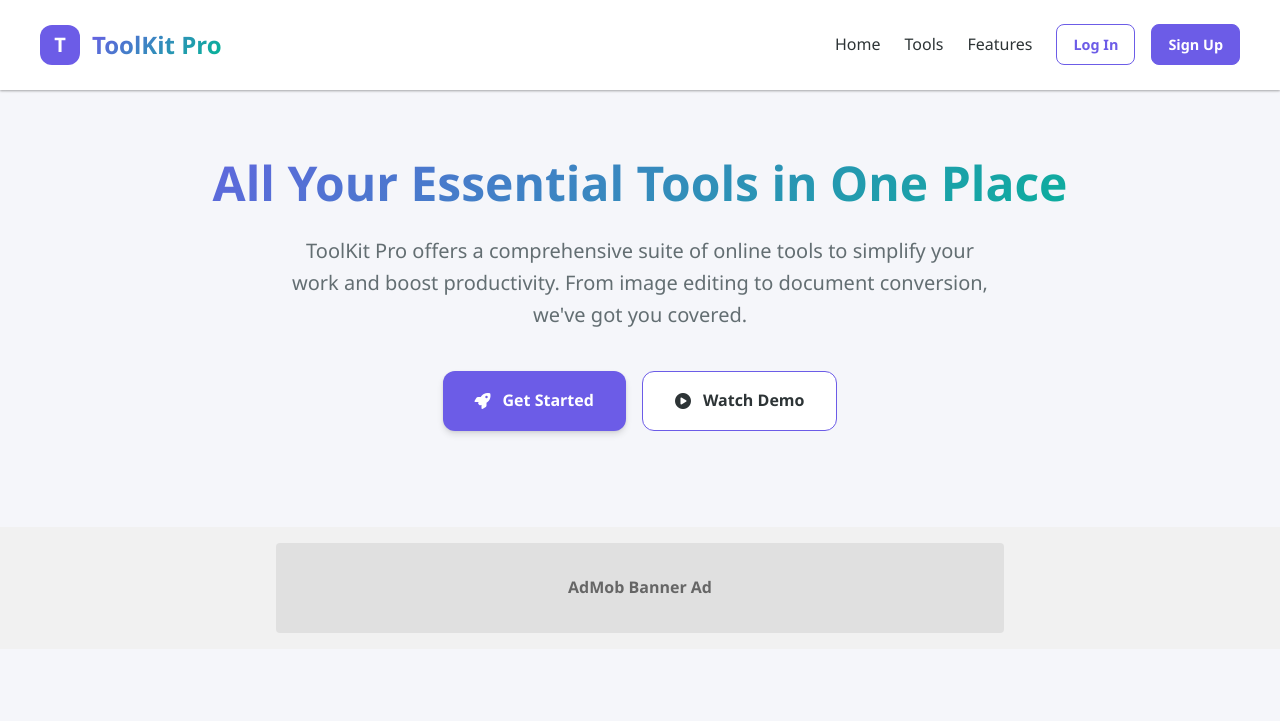
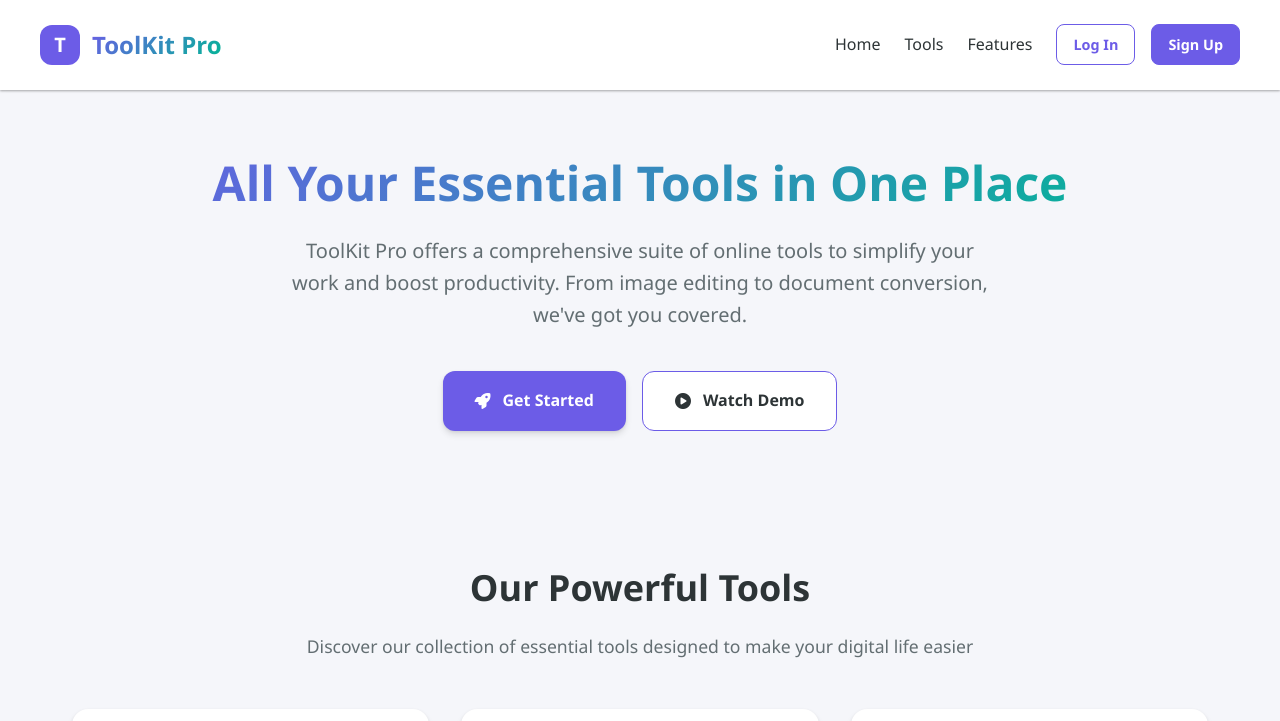
Before and after one commit to FrostFire7/Tool, a plain HTML site: page index.html in a window 1280 px wide. Shown: the top 721 px of the page. Drawn offline with Linux system fonts and the light colour scheme.

Commit message:
Update index.html

```diff
--- a/index.html
+++ b/index.html
@@ -458,28 +458,6 @@
             opacity: 0.9;
         }
 
-        /* AdMob Banner */
-        .ad-container {
-            width: 100%;
-            background-color: #f1f1f1;
-            padding: 1rem;
-            text-align: center;
-            margin: 2rem 0;
-        }
-
-        .ad-banner {
-            max-width: 728px;
-            height: 90px;
-            margin: 0 auto;
-            background-color: #e0e0e0;
-            display: flex;
-            align-items: center;
-            justify-content: center;
-            color: #666;
-            font-weight: bold;
-            border-radius: 4px;
-        }
-
         /* Login Modal */
         .modal {
             display: none;
@@ -671,13 +649,6 @@
             </div>
         </div>
     </section>
-
-    <!-- AdMob Banner -->
-    <div class="ad-container">
-        <div class="ad-banner">
-            AdMob Banner Ad
-        </div>
-    </div>
 
     <!-- Features Section -->
     <section class="features">
@@ -888,13 +859,6 @@
             </a>
         </div>
     </section>
-
-    <!-- AdMob Banner -->
-    <div class="ad-container">
-        <div class="ad-banner">
-            AdMob Banner Ad
-        </div>
-    </div>
 
     <!-- Login Modal -->
     <div id="loginModal" class="modal">
```
